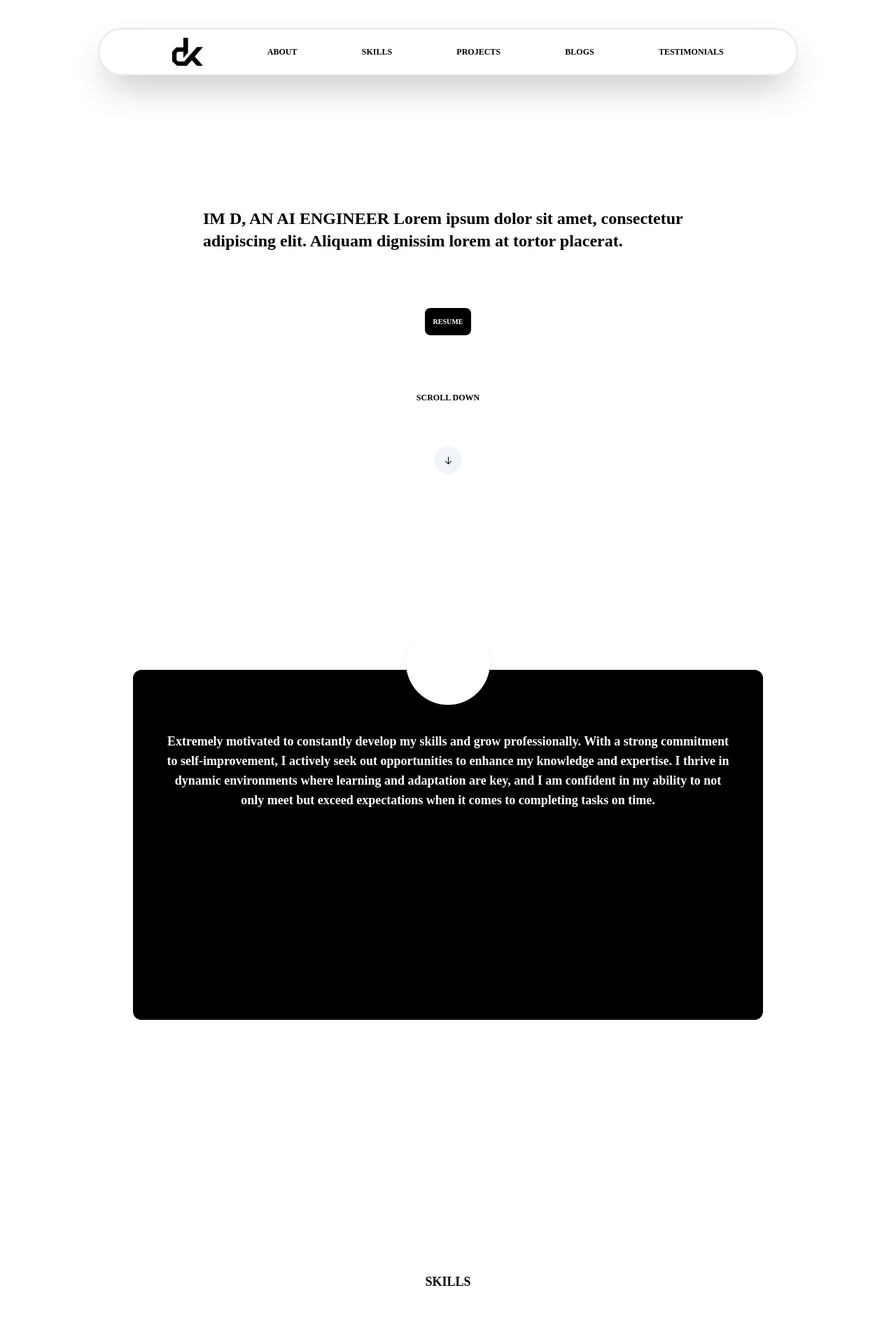
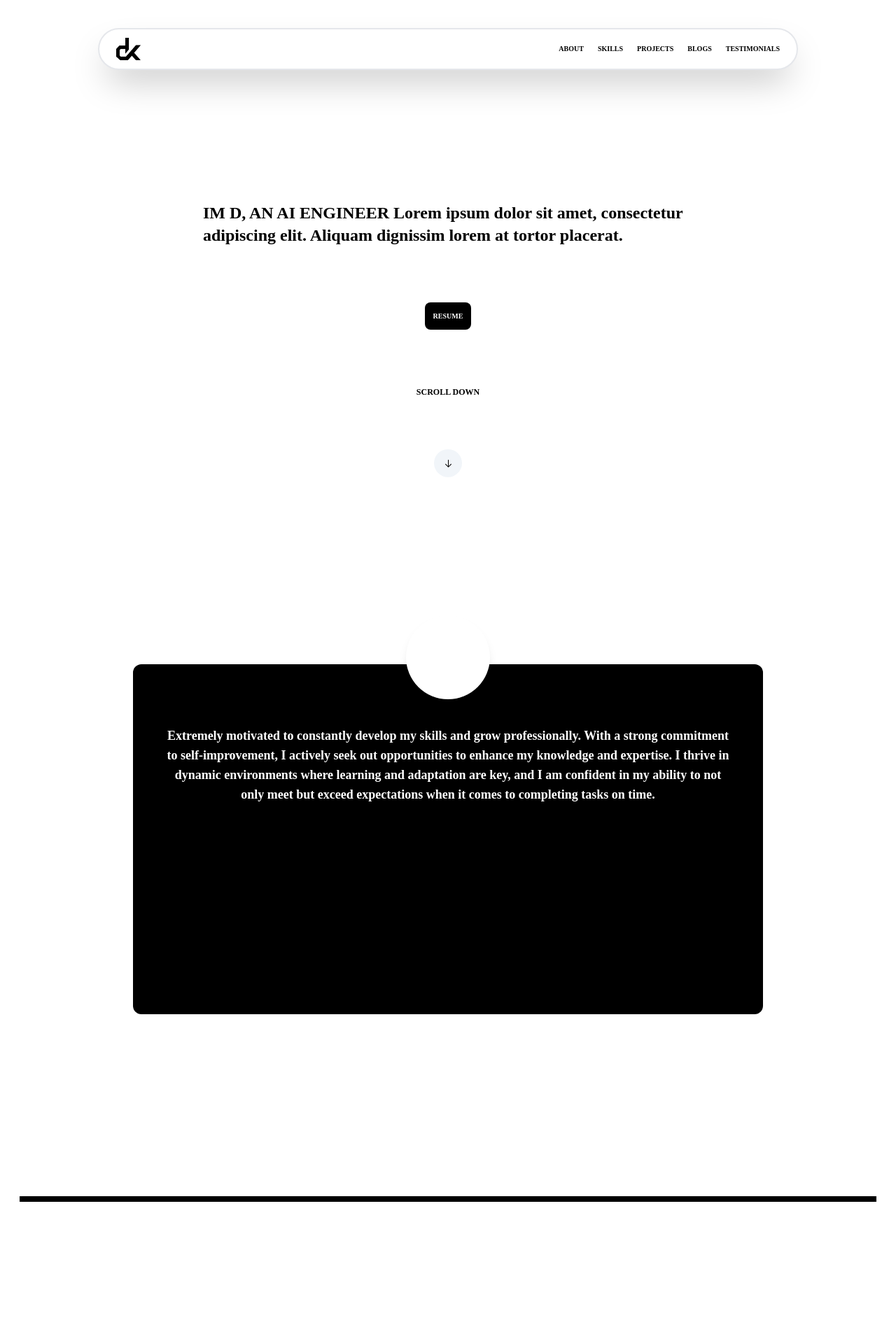
Before and after one commit to doubleA411/d-portfolio, a React (Create React App) app: page / in a window 1280 px wide. Shown: the top 1883 px of the page at 70% size. Built offline with nearby package versions, Linux system fonts and the light colour scheme.

Commit message:
changes updated / animations added

```diff
--- a/src/App.js
+++ b/src/App.js
@@ -13,6 +13,7 @@ import { HoverCard, Avatar, Box } from "@radix-ui/themes";
 import { data, skills } from "./data";
 import { motion } from "framer-motion";
 import { Link } from "react-scroll";
+import LineSeparator from "./animation";
 
 function App() {
   const bounceAnimation = {
@@ -30,23 +31,35 @@ function App() {
 
       <div className="hidden lg:block sticky top-0 z-10 py-3">
         <div className="flex flex-col items-center relative">
-          <div className="flex items-center justify-evenly text-xs font-extrabold bg-white rounded-full shadow-2xl p-3 w-[1000px] border-2">
-            <img className="h-10" src={dk} alt="" />
+          <div className="flex items-center justify-between text-xs font-extrabold bg-white rounded-full shadow-2xl p-3 px-6 w-[1000px] border-2">
+            <img className="h-8" src={dk} alt="" />
+            <div className="flex gap-5 text-[10px]">
               <Link to="about" spy={true} smooth={true}>
-              <p className="hidden md:block cursor-pointer">ABOUT</p>
+                <p className="hidden md:block cursor-pointer hover:underline">
+                  ABOUT
+                </p>
               </Link>
               <Link to="skills" spy={true} smooth={true}>
-              <p className="hidden md:block cursor-pointer">SKILLS</p>
+                <p className="hidden md:block cursor-pointer hover:underline">
+                  SKILLS
+                </p>
               </Link>
               <Link to="projects" spy={true} smooth={true}>
-              <p className="hidden md:block cursor-pointer">PROJECTS</p>
+                <p className="hidden md:block cursor-pointer hover:underline">
+                  PROJECTS
+                </p>
               </Link>
               <Link>
-              <p className="hidden md:block cursor-pointer">BLOGS</p>
+                <p className="hidden md:block cursor-pointer hover:underline">
+                  BLOGS
+                </p>
               </Link>
               <Link to="test" spy={true} smooth={true}>
-              <p className="hidden md:block cursor-pointer">TESTIMONIALS</p>
+                <p className="hidden md:block cursor-pointer hover:underline">
+                  TESTIMONIALS
+                </p>
               </Link>
+            </div>
           </div>
         </div>
       </div>
@@ -93,20 +106,26 @@ function App() {
           </p>
         </div>
       </div>
-      <div id="skills" className="mb-[200px]"></div>
+      <div id="skills" className="mb-[100px]"></div>
+      <LineSeparator />
+      <div className="mb-[100px]"></div>
       <div className="flex flex-col gap-10 items-center">
         <p className="text-black text-center font-extrabold text-lg">SKILLS</p>
         <div className="flex gap-4 flex-wrap items-center justify-center lg:w-[900px]">
           {skills.map((i) => {
             return (
-              <div className="flex text-sm bg-black text-white p-4 justify-between w-[250px] h-[100px] rounded-lg font-extrabold items-center">
-                <p>{i}</p>
+              <div className="relative w-48 h-48 rounded-full border-8 border-black text-center text-[10px]">
+                <p className="absolute inset-0 flex items-center justify-center text-[12px] font-extrabold p-5">
+                  {i}
+                </p>
               </div>
             );
           })}
         </div>
       </div>
-      <div id="projects" className="mb-[200px]"></div>
+      <div id="projects" className="mb-[100px]"></div>
+      <LineSeparator />
+      <div className="mb-[100px]"></div>
       <div className=" flex flex-col gap-10 items-center">
         <p className="text-black text-center font-extrabold text-lg md:text-2xl">
           PROJECTS
@@ -129,7 +148,9 @@ function App() {
           })}
         </div>
       </div>
-      <div id="test" className="mb-[200px]"></div>
+      <div id="test" className="mb-[100px]"></div>
+      <LineSeparator />
+      <div className="mb-[100px]"></div>
       <div className="flex flex-col items-center gap-10">
         <p className="text-black text-center font-extrabold text-lg md:text-2xl">
           TESTIMONIALS
--- /dev/null
+++ b/src/animation.jsx
@@ -0,0 +1,49 @@
+import React, { useRef, useEffect, useState } from "react";
+import { motion, useAnimation } from "framer-motion";
+
+const LineSeparator = () => {
+  const containerRef = useRef(null);
+  const controls = useAnimation();
+  const [isVisible, setIsVisible] = useState(false);
+
+  useEffect(() => {
+    const observer = new IntersectionObserver(
+      ([entry]) => {
+        if (entry.isIntersecting) {
+          setIsVisible(true);
+          controls.start({ width: "100%" });
+        } else {
+          setIsVisible(false);
+          controls.start({ width: "0%" });
+        }
+      },
+      {
+        root: null, // Use the viewport as the root
+        rootMargin: "0px", // No additional margin
+        threshold: 0.5, // Trigger when 50% of the component is visible
+      }
+    );
+
+    if (containerRef.current) {
+      observer.observe(containerRef.current);
+    }
+
+    // Clean up the observer when the component unmounts
+    return () => {
+      observer.unobserve(containerRef.current);
+    };
+  }, [controls]);
+
+  return (
+    <motion.div
+      ref={containerRef}
+      className="w-10 h-2 bg-black"
+      initial={{ width: 0 }}
+      animate={controls}
+      transition={{ duration: 1 }}
+      style={{ width: isVisible ? "100%" : "0%" }}
+    ></motion.div>
+  );
+};
+
+export default LineSeparator;
--- a/src/data.js
+++ b/src/data.js
@@ -14,11 +14,7 @@ const data = [
     desc: "Analyzing the netflix movie dataset and generating movie recommendations based on textual features. Preprocessed the data by cleaning and transforming text, focusing on titles and genres. TF-IDF vectorization is used to convert genre descriptions into numerical representations. The script calculates movie similarity using cosine similarity and builds a recommendation function. It provides personalized movie recommendations, with an example given for the given title.",
     url: "https://github.com/DHIWAHAR-K/Netflix-Recommendation-System",
   },
-  {
-    title: "Social Media Ads Classification",
-    desc: "The python script analyzes a social media marketing dataset to predict product purchases. It loads, explores, and visualizes the data to understand the relationship between age, estimated salary, and purchase outcomes. The script then splits the data into training and testing sets, employs a Decision Tree Classifier for prediction, and evaluates the model's performance using metrics like precision, recall, and F1-score. Overall, it aims to determine how age and estimated salary influence product purchasing decisions through social media marketing.",
-    url: "https://github.com/DHIWAHAR-K/Social-Media-Ads-Classification",
-  },
+
   {
     title: "Text Summarization",
     desc: "This application is designed for text reformulation. It integrates two powerful language models, BERT and GPT-2, to enhance and generate text creatively. Users input a sentence, and the script utilizes BERT for context understanding, predicting missing words within the sentence. These BERT predictions are then used as prompts for GPT-2, which generates reformed text, offering alternative versions of the input sentence. The app displays both the original user input and the reformed text, making it a valuable tool for content improvement and creative writing assistance. This interactive application seamlessly combines the strengths of these two language models to assist users in refining and enhancing their text content.",
```
Lines whose indentation alone changed are shown as unchanged.
